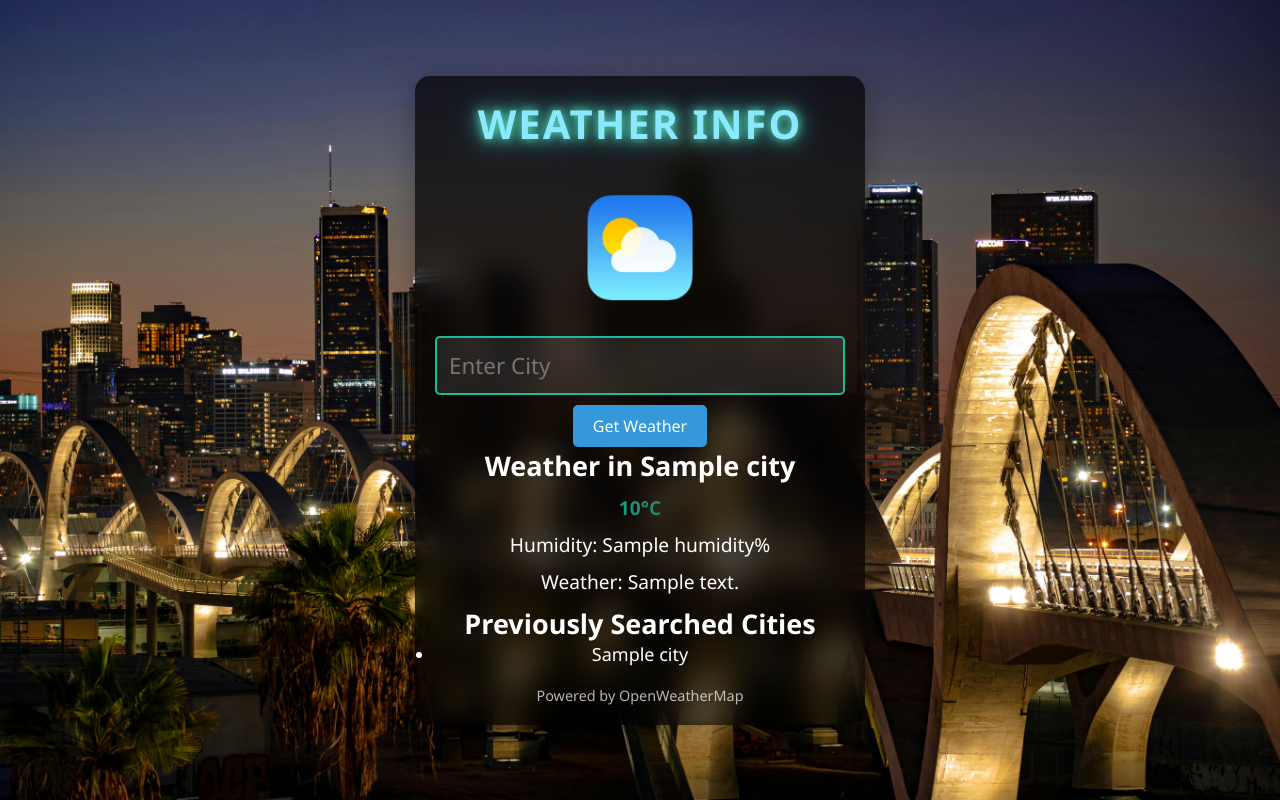
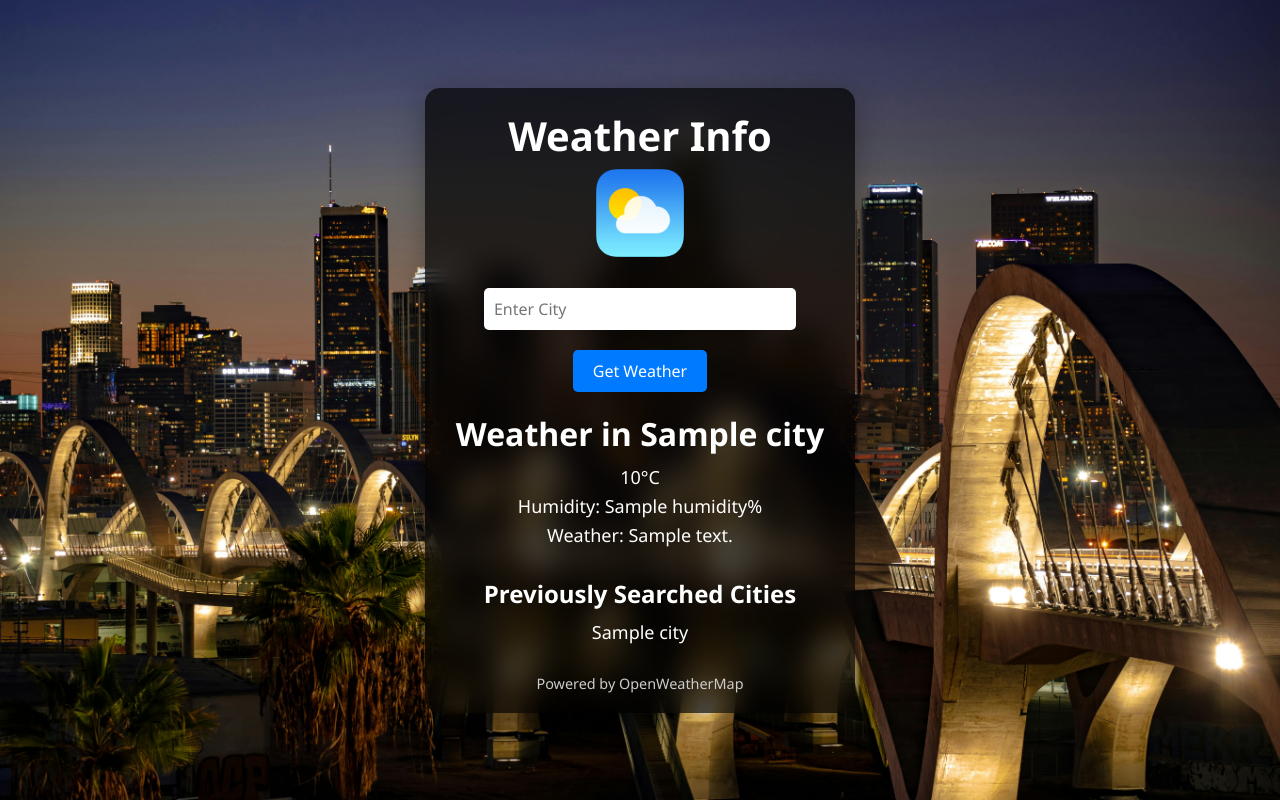
Before and after one commit to T1nker-1220/1FINAL-PROJECT-MARQUEZ, a Flask app: template templates/index.html in a window 1280 px wide. Run offline with Flask 3, Linux system fonts and the light colour scheme; the template is opened without the code that fills it: most values are stand-ins (such as "Sample title", 1, 10 or a date in 2020).

Commit message:
Refactor background image handling in CSS and HTML templates

```diff
--- a/static/style.css
+++ b/static/style.css
@@ -7,7 +7,6 @@
 }
 
 body {
-    background-image: url('pexels-solyartphotos-14825208.jpg');
     background-size: cover;
     background-position: center;
     height: 100vh;
@@ -25,6 +24,7 @@ body {
     padding: 40px;
     border-radius: 15px;
     box-shadow: 0 4px 30px rgba(0, 0, 0, 0.3);
+    -webkit-backdrop-filter: blur(15px); /* Stronger blur effect for Safari */
     backdrop-filter: blur(15px); /* Stronger blur effect */
     max-width: 450px;
     text-align: center;
@@ -34,118 +34,86 @@ body {
 /* Weather Info Heading */
 .weather-container h1 {
     font-size: 2.5rem;
-    margin-bottom: 20px;
-    letter-spacing: 2px;
-    text-transform: uppercase;
-    color: #8be9fd; /* Light blue for the heading */
-    animation: pulse 2s infinite;
-}
-
-/* Weather Info Paragraphs */
-.weather-info p {
-    margin: 10px 0;
-    font-size: 1.2rem;
-}
-
-.temperature {
-    font-size: 4rem;
-    font-weight: bold;
-    margin: 20px 0;
-    background: linear-gradient(135deg, #34e89e, #0f3443); /* Green and blue gradient text */
-    background-clip: text;
-    -webkit-text-fill-color: transparent;
-    animation: bounceIn 2s ease-in-out;
-}
-
-/* Input and Submit Button Styles */
-.city-input {
-    font-size: 1.4rem; /* Larger city input field */
-    padding: 12px;
-    width: 100%;
-    border: 2px solid #1abc9c; /* Green border */
-    border-radius: 5px;
-    margin-bottom: 10px;
-    background-color: rgba(255, 255, 255, 0.1);
-    color: white;
-}
-
-.submit-button {
-    font-size: 1rem; /* Smaller submit button */
-    padding: 10px 20px;
-    background-color: #3498db; /* Blue button */
-    color: white;
-    border: none;
-    border-radius: 5px;
-    cursor: pointer;
-    transition: background-color 0.3s ease;
-}
-
-.submit-button:hover {
-    background-color: #2980b9; /* Darker blue on hover */
 }
 
 /* Weather Icon */
 .weather-icon {
-    width: 120px;
-    margin: 20px auto;
-    animation: float 3s ease-in-out infinite;
+    width: 100px;
+    height: 100px;
+    margin-bottom: 20px;
 }
 
-/* Message Style */
-.message {
-    font-style: italic;
-    font-size: 1.2rem;
-    color: #74b9ff; /* Light blue for the message */
+/* City Input */
+.city-input {
+    width: 80%;
+    padding: 10px;
+    margin-bottom: 20px;
+    border: none;
+    border-radius: 5px;
+    font-size: 1rem;
+}
+
+/* Submit Button */
+.submit-button {
+    padding: 10px 20px;
+    border: none;
+    border-radius: 5px;
+    background-color: #007BFF;
+    color: #fff;
+    font-size: 1rem;
+    cursor: pointer;
+}
+
+.submit-button:hover {
+    background-color: #0056b3;
+}
+
+/* Weather Information */
+.weather-info {
+    margin-top: 20px;
+}
+
+.weather-info h2 {
+    font-size: 2rem;
+    margin-bottom: 10px;
+}
+
+.weather-info p {
+    margin: 5px 0;
+}
+
+/* Previously Searched Cities */
+.previous-cities {
+    margin-top: 30px;
+}
+
+.previous-cities h2 {
+    font-size: 1.5rem;
+    margin-bottom: 10px;
+}
+
+.previous-cities ul {
+    list-style: none;
+    padding: 0;
+}
+
+.previous-cities li {
+    margin: 5px 0;
 }
 
 /* Footer */
 .footer {
+    margin-top: 30px;
     font-size: 0.9rem;
-    margin-top: 20px;
-    color: rgba(255, 255, 255, 0.7);
-    animation: fadeIn 2s ease-in-out;
+    color: #ccc;
 }
 
-/* Animations */
+/* Fade In Animation */
 @keyframes fadeIn {
-    0% {
-        opacity: 0;
-        transform: translateY(-20px);
-    }
-    100% {
-        opacity: 1;
-        transform: translateY(0);
-    }
-}
-
-@keyframes bounceIn {
-    0% {
-        transform: scale(0.95);
+    from {
         opacity: 0;
     }
-    100% {
-        transform: scale(1);
+    to {
         opacity: 1;
     }
 }
-
-@keyframes float {
-    0% {
-        transform: translateY(0);
-    }
-    50% {
-        transform: translateY(-10px);
-    }
-    100% {
-        transform: translateY(0);
-    }
-}
-
-@keyframes pulse {
-    0% {
-        text-shadow: 0 0 10px #8be9fd, 0 0 20px #34e89e, 0 0 30px #0f3443;
-    }
-    100% {
-        text-shadow: 0 0 10px #34e89e, 0 0 20px #0f3443, 0 0 30px #8be9fd;
-    }
-}
--- a/templates/index.html
+++ b/templates/index.html
@@ -7,7 +7,6 @@
     <link rel="stylesheet" href="{{ url_for('static', filename='style.css') }}">
     <style>
         body {
-            background-size: cover;
             background-repeat: no-repeat;
             background-position: center;
         }
@@ -19,13 +18,13 @@
 </head>
 <body style="
     {% if weather.condition == 'Rain' %}
-        background-image: url('{{ url_for('static', filename='static/pexels-ryan-millier-1693965-3228675.jpg') }}');
+        background-image: url('{{ url_for('static', filename='pexels-ryan-millier-1693965-3228675.jpg') }}');
     {% elif weather.condition == 'Clear' %}
-        background-image: url('{{ url_for('static', filename='static/pexels-brett-sayles-912364.jpg') }}');
+        background-image: url('{{ url_for('static', filename='pexels-brett-sayles-912364.jpg') }}');
     {% elif weather.condition == 'Fog' %}
-        background-image: url('{{ url_for('static', filename='static/pexels-eberhardgross-1287083.jpg') }}');
+        background-image: url('{{ url_for('static', filename='pexels-eberhardgross-1287083.jpg') }}');
     {% else %}
-        background-image: url('{{ url_for('static', filename='static/pexels-solyartphotos-14825208.jpg') }}');
+        background-image: url('{{ url_for('static', filename='pexels-solyartphotos-14825208.jpg') }}');
     {% endif %}
 ">
     <div class="weather-container">
```
